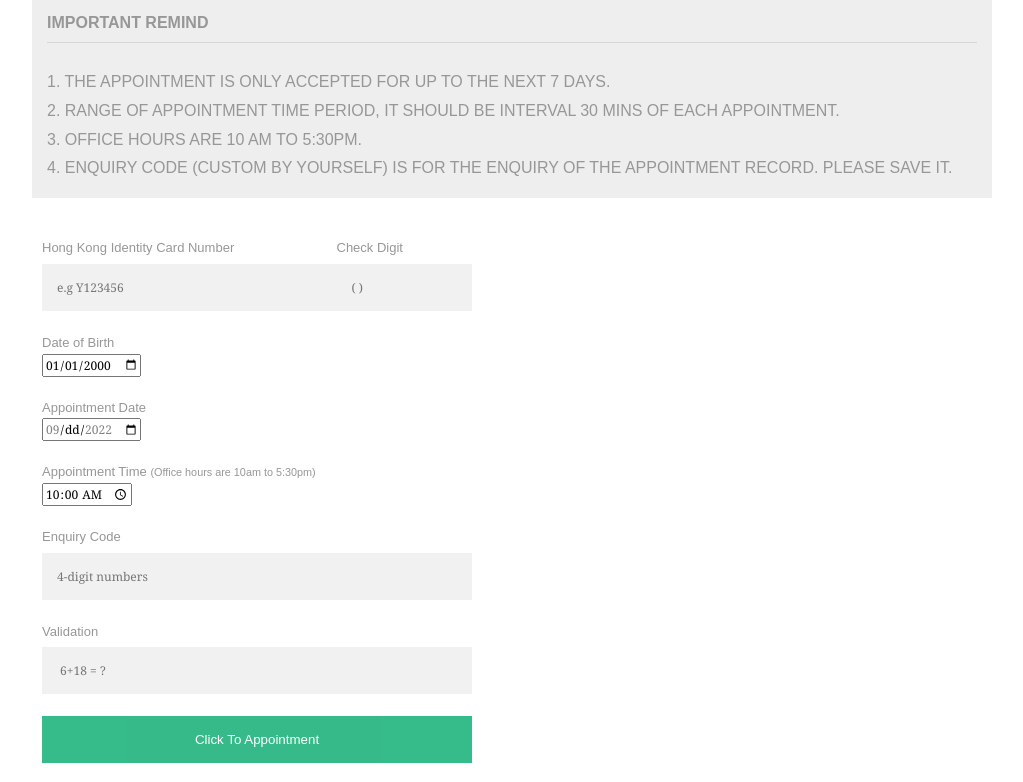
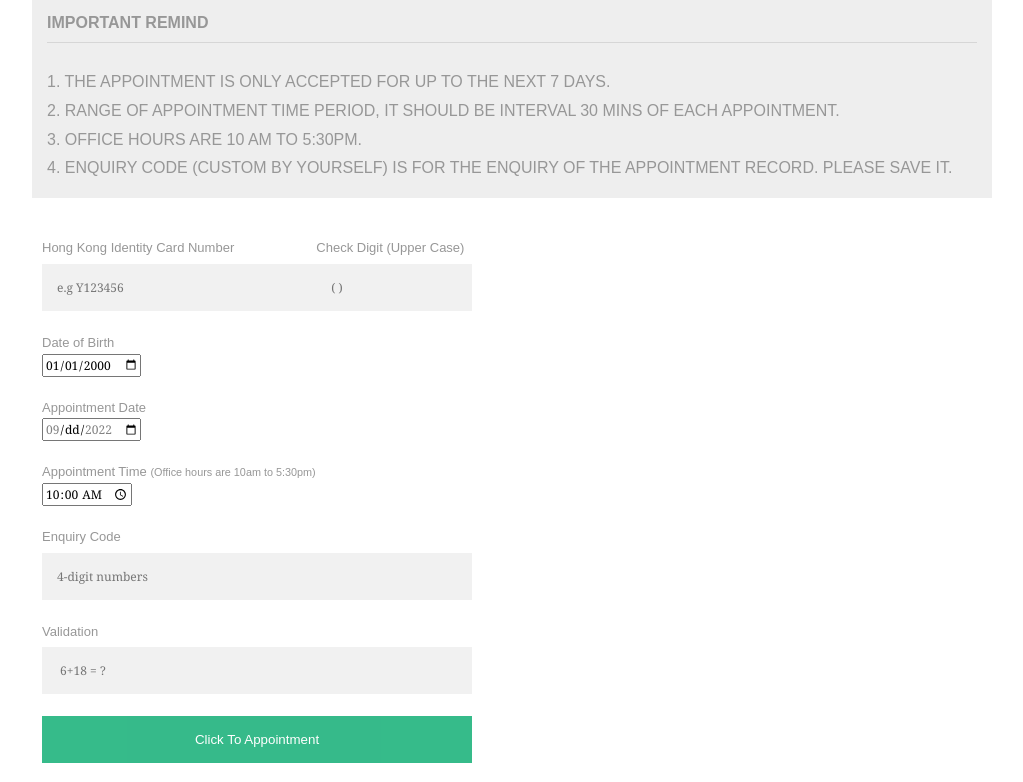
Before and after one commit to garyfung221/hkid_appointment, a PHP site: page / in a window 1280 px wide. Shown: the part 1173-1955 px from the top of the page, without its empty margins (128-1151 px from the left). Run offline with PHP 8.4, Linux system fonts and the light colour scheme.

Commit message:
Adding upper case remind on Check digit

```diff
--- a/index.php
+++ b/index.php
@@ -49,7 +49,7 @@ date_default_timezone_set('Asia/Hong_Kong');
 
     <mat-form-field>
       <!--HKID Check Digit-->
-    <label for="check_digit">Check Digit</label>
+    <label for="check_digit">Check Digit (Upper Case)</label>
     <input type="text" placeholder="( )" name="check_digit" pattern=".{1}" maxlength="1" size="30" required>
     </mat-form-field>
 </div>
```
